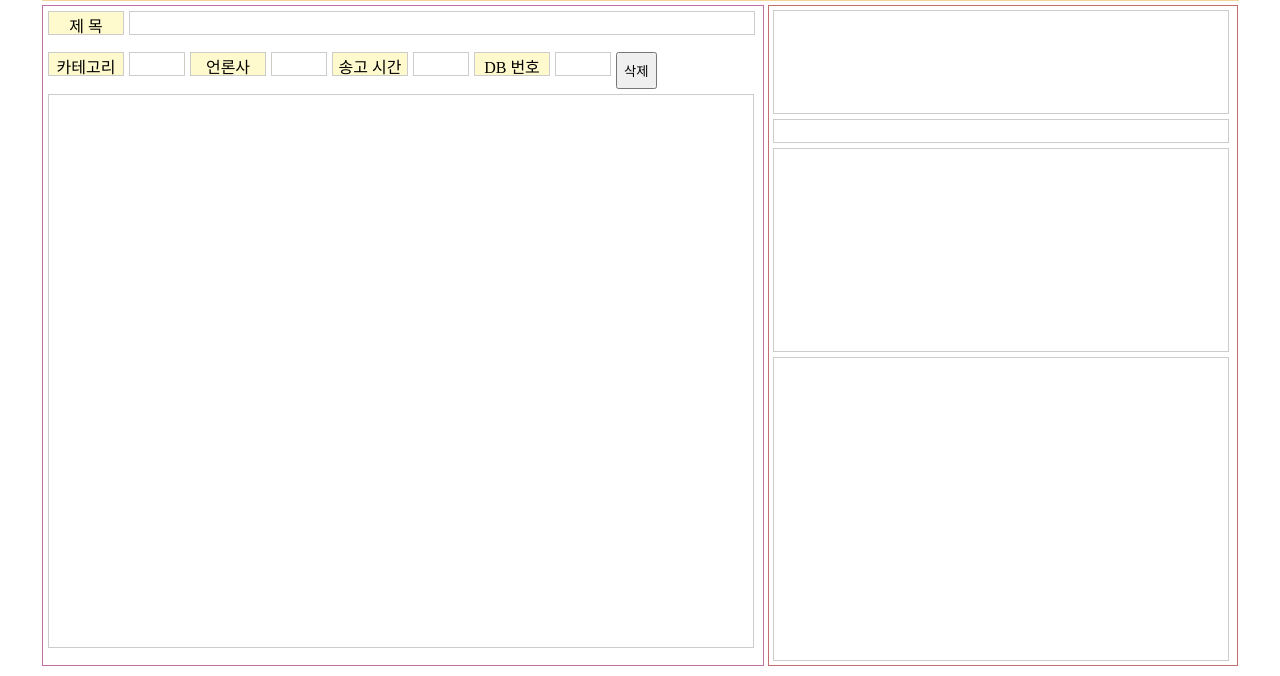
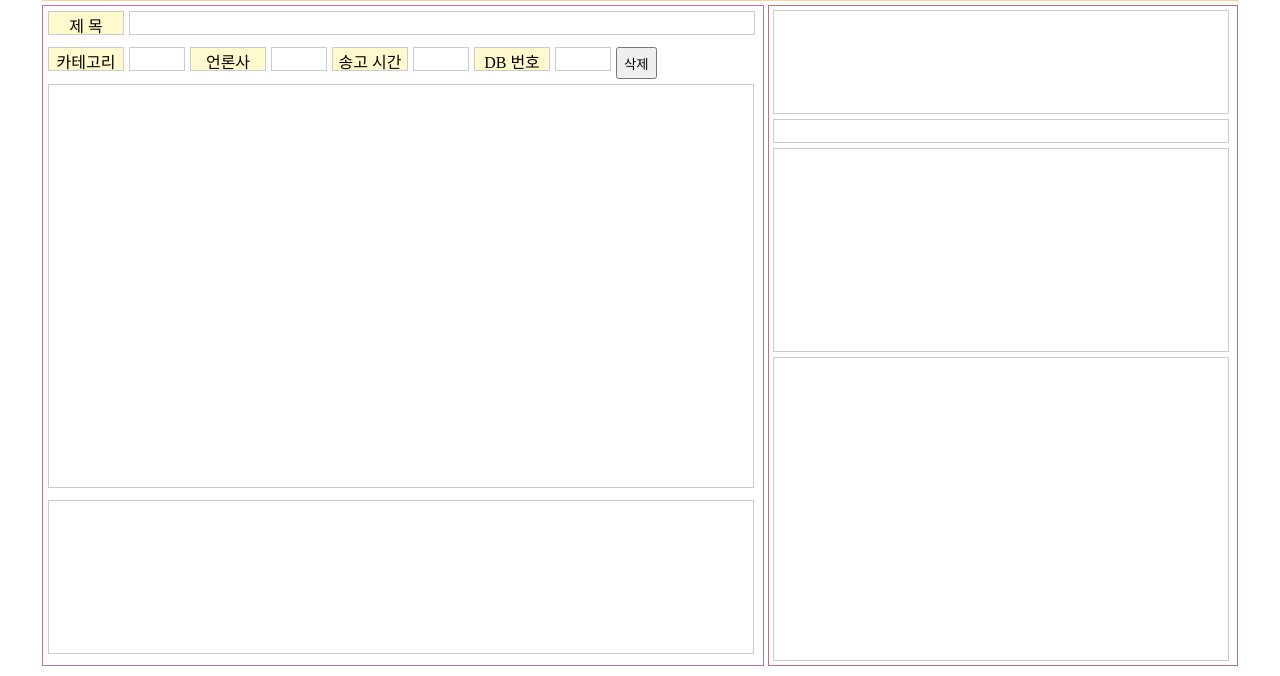
Before and after one commit to tigerak/byte_web, a Flask app: page /load_content/db_manager in a window 1280 px wide. Shown: the part 429-1105 px from the top of the page. Run offline with Flask 3, Linux system fonts and the light colour scheme.

Commit message:
Fix secondaryCategories

```diff
--- a/static/css/db_manager.css
+++ b/static/css/db_manager.css
@@ -178,7 +178,12 @@
     white-space: nowrap;
 }
 #articleDiv {
-    height: 550px;
+    height: 400px;
+    width: 700px;
+    overflow: auto;
+}
+#tagDiv {
+    height: 150px;
     width: 700px;
     overflow: auto;
 }
--- a/static/scripts/mod_db.js
+++ b/static/scripts/mod_db.js
@@ -108,9 +108,7 @@ $(document).ready(function () {
                 '자동차', '디스플레이', '반도체', '이차전지', '스마트폰', '중공업', '의료', '전기차',
                 '엔터테인먼트', '이커머스', '패션', '푸드', '건설', '공기업', '방산', '우주항공',
                 '핀테크', '교육', '문화', '가전', '웨어러블', '소부장(소재/부품/장비)', '전자', '로봇',
-                '소프트웨어' ],
-        '국가':['미국', '일본', '중국', '유럽', '남미', '북미', '아프리카', '아시아',
-                '오세아니아', '중동', '동남아시아', '전쟁', '외교']
+                '소프트웨어', '조선', '콘텐츠' ]
     };
     var selected = {
         'primary': [],
--- a/templates/db_manager.html
+++ b/templates/db_manager.html
@@ -34,6 +34,7 @@
             <button id="delButton" data-divs="dbIdDiv">삭제</button>
 
             <div contenteditable="false" class="contentDiv" id="articleDiv"></div>
+            <div contenteditable="false" class="contentDiv" id="tagDiv"></div>
         </div>
 
         <div class="box7">
--- a/templates/news_save.html
+++ b/templates/news_save.html
@@ -393,7 +393,7 @@
                                     </div>
                                 </div>
                             </div>
-                            <div class="col">
+                            <!-- <div class="col">
                                 <div class="card mb-4 rounded-3 shadow-sm border-primary">
                                     <div class="card-header py-3">
                                         <h4>국가</h4>
@@ -404,7 +404,7 @@
                                         </div>
                                     </div>
                                 </div>
-                            </div>
+                            </div> -->
                         </div>
                     </div>
                     <div class="modal-footer">
```
Also changed, not shown: static/scripts/news_save.js (+9 -8 lines).
